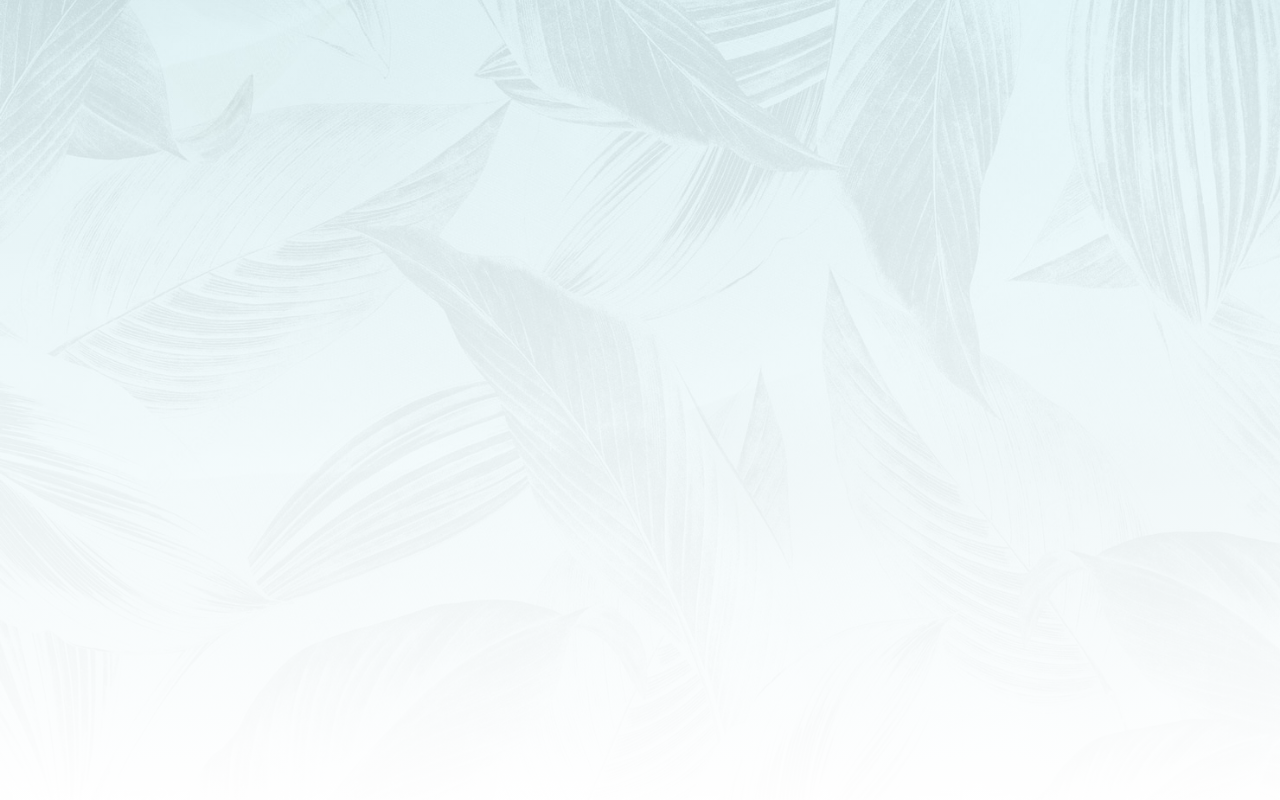
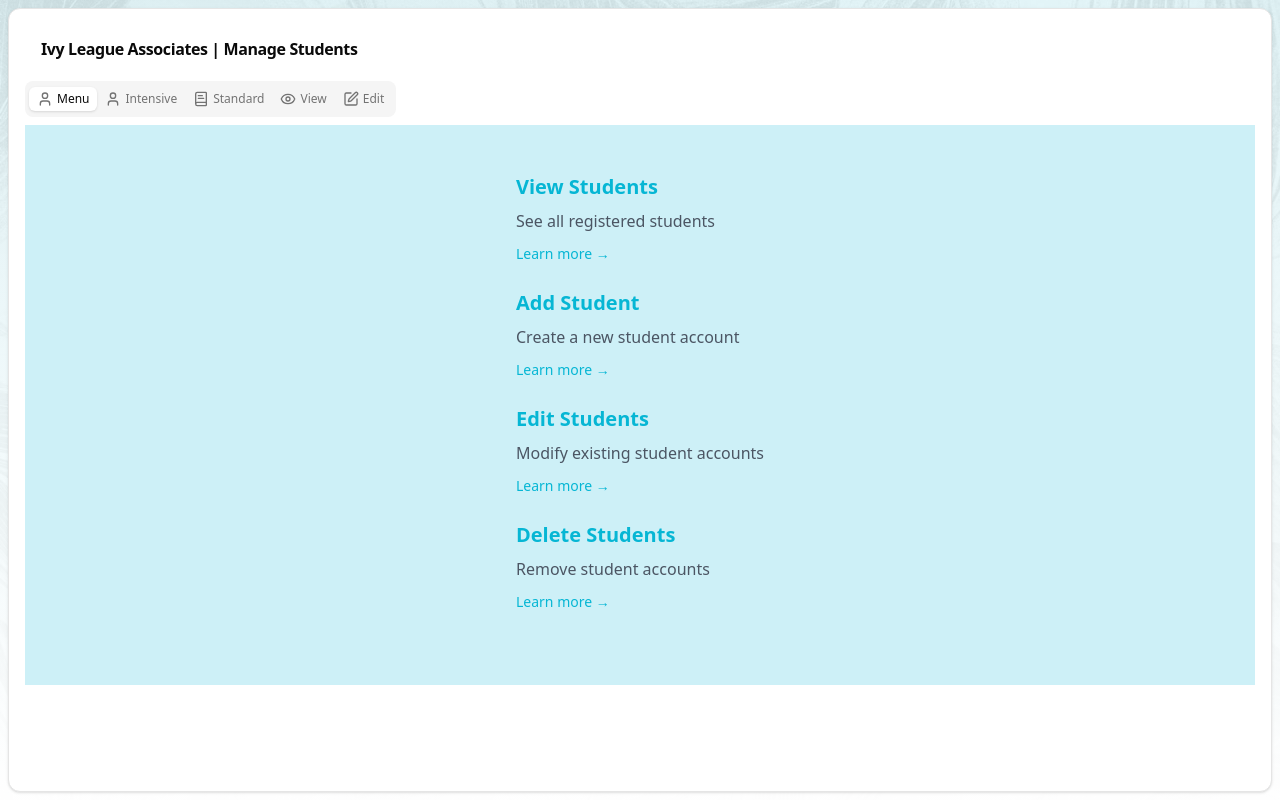
Before and after one commit to ojutalayomi/ivy-league, a React (Vite) app: page /manage-students in a window 1280 px wide. Before the commit this address had no page. Built offline with nearby package versions, Linux system fonts and the light colour scheme.

Commit message:
Refactor routing and component structure: replace ManageUsers with ManageStudents and add Menu component
- Updated routing in App.tsx to reflect new student management structure.
- Removed ManageUsers component and replaced it with ManageStudents.
- Introduced Menu component for improved navigation.

```diff
--- a/src/App.tsx
+++ b/src/App.tsx
@@ -1,4 +1,5 @@
-import ManageUsers from './pages/ManageUsers'
+import ManageStudents from './pages/ManageStudents'
+import Menu from './pages/Menu'
 import SignIn from './pages/SignIn'
 import SignUp from './pages/SignUp'
 import * as reactRouterDom from 'react-router-dom'
@@ -21,8 +22,8 @@
   return (
     <div className="w-screen h-screen bg-greybg-light-gradient bg-cover bg-center bg-no-repeat ">
       <reactRouterDom.Routes location={backgroundLocation || location}>
-        <reactRouterDom.Route path="/" element={<SignIn />} />
-        <reactRouterDom.Route path="/manage-users/*" element={<ManageUsers />} />
+        <reactRouterDom.Route path="/" element={<Menu />} />
+        <reactRouterDom.Route path="/manage-students/*" element={<ManageStudents />} />
         <reactRouterDom.Route path="/accounts/signin" element={<SignIn />} />
         <reactRouterDom.Route path="/accounts/signup" element={<SignUp />} />
       </reactRouterDom.Routes>
--- a/src/pages/ManageUsers.tsx
+++ b/src/pages/ManageStudents.tsx
@@ -2,17 +2,19 @@
 import { Card, CardContent, CardHeader, CardTitle } from '@/components/ui/card';
 import { Tabs, TabsContent, TabsList, TabsTrigger } from "@/components/ui/tabs"
 import { students } from '@/lib/data';
-import { BookText, ChevronDown, ChevronUp, EditIcon, UserIcon } from 'lucide-react';
-import { Route, Routes, useLocation, useNavigate } from 'react-router-dom';
+import { BookText, ChevronDown, ChevronUp, EditIcon, EyeIcon, UserIcon } from 'lucide-react';
+import { Link, Route, Routes, useLocation, useNavigate } from 'react-router-dom';
 import { Avatar, AvatarFallback } from '@/components/ui/avatar';
 import { Student } from '@/lib/types';
 import { useState } from 'react';
 import { Input } from '@/components/ui/input';
+import ManageStudentsMenu from './ManageStudentsMenu';
 
-export default function ManageUsers() {
+export default function ManageStudents() {
     const location = useLocation()
     const navigate = useNavigate()
     const type = location.pathname.split('/').pop()
+    console.log(location.pathname, type)
 
     return (
         <div className='flex'>
@@ -21,23 +23,69 @@
                     <CardTitle>Ivy League Associates | Manage Students</CardTitle>
                 </CardHeader>
                 <CardContent className='px-2'>
-                    <Tabs defaultValue={type || 'intensive'} value={type || 'intensive'} onValueChange={(value) => navigate(`/manage-users/${value}`)}>
+                    <Tabs defaultValue={'menu'} onValueChange={(value) => navigate(`/manage-students/${value}`)}>
                         <TabsList className="justify-around">
-                            <TabsTrigger className="px-2 text-xs" value="intensive" onClick={() => navigate('/manage-users/intensive')}>
+                            <TabsTrigger className="px-2 text-xs" value="menu" onClick={() => navigate('/manage-students')}>
+                                <UserIcon className="size-4 text-muted-foreground mr-1" />
+                                Menu
+                            </TabsTrigger>
+                            <TabsTrigger className="px-2 text-xs" value="intensive" onClick={() => navigate('/manage-students/intensive')}>
                                 <UserIcon className="size-4 text-muted-foreground mr-1" />
                                 Intensive
                             </TabsTrigger>
-                            <TabsTrigger className="px-2 text-xs" value="standard" onClick={() => navigate('/manage-users/standard')}>
+                            <TabsTrigger className="px-2 text-xs" value="standard" onClick={() => navigate('/manage-students/standard')}>
                                 <BookText className="size-4 text-muted-foreground mr-1" />
                                 Standard
                             </TabsTrigger>
+                            <TabsTrigger className="px-2 text-xs" value="view" onClick={() => navigate('/manage-students/view')}>
+                                <EyeIcon className="size-4 text-muted-foreground mr-1" />
+                                View
+                            </TabsTrigger>
+                            <TabsTrigger className="px-2 text-xs" value="edit" onClick={() => navigate('/manage-students/edit')}>
+                                <EditIcon className="size-4 text-muted-foreground mr-1" />
+                                Edit
+                            </TabsTrigger>
                         </TabsList>
                         <Routes>
-                            <Route path="/" element={<div>Manage Users</div>} />
-                            <Route path="/:type" element={
-                                <TabsContent value={type || 'intensive'}>
+                            <Route path="" element={
+                                <TabsContent value="menu">
+                                    <ManageStudentsMenu />
+                                </TabsContent>
+                            } />
+                            <Route path="intensive" element={
+                                <TabsContent value="intensive">
                                     <StudentList />
-                                </TabsContent>} />
+                                </TabsContent>
+                            } />
+                            <Route path="standard" element={
+                                <TabsContent value="standard">
+                                    <StudentList />
+                                </TabsContent>
+                            } />
+                            <Route path="view" element={
+                                <TabsContent value="view">
+                                    <StudentList />
+                                </TabsContent>
+                            } />
+                            <Route path="add" element={
+                                <TabsContent value="add">
+                                    <StudentList />
+                                </TabsContent>
+                            } />
+                            <Route path="edit/*" element={
+                                <Routes>
+                                    <Route path=":registrationNumber" element={
+                                        <TabsContent value="edit">
+                                            <StudentList />
+                                        </TabsContent>
+                                    } />
+                                </Routes>
+                            } />
+                            <Route path="delete" element={
+                                <TabsContent value="delete">
+                                    <StudentList />
+                                </TabsContent>
+                            } />
                         </Routes>
                     </Tabs>
                 </CardContent>
@@ -95,9 +143,11 @@
                             </p>
                         </div>
                         <div className="flex items-center gap-2">
-                            <Button variant="outline" size="icon">
-                                <EditIcon className="size-4" />
-                            </Button>
+                            <Link to={`/manage-students/edit/${student.registrationNumber}`}>
+                                <Button variant="outline" size="icon">
+                                    <EditIcon className="size-4" />
+                                </Button>
+                            </Link>
                         </div>
                     </div>
 
--- /dev/null
+++ b/src/pages/ManageStudentsMenu.tsx
@@ -0,0 +1,69 @@
+import { Link } from "react-router-dom"
+
+/**
+ * ManageStudentsMenu Component
+ *
+ * A component that displays a menu for managing students in the Ivy League Associates system.
+ *
+ * Features:
+ * - Displays a welcoming interface with the Ivy League Associates logo
+ * - Provides navigation options for different student management tasks
+ * - Responsive design that adapts to different screen sizes
+ *
+ * Menu Options:
+ * - View Students: See a list of all students in the system
+ * - Add Student: Create a new student account
+ * - Edit Students: Modify existing student accounts
+ * - Delete Students: Remove student accounts from the system
+ */
+export default function ManageStudentsMenu() {
+  const menuItems = [
+    {
+      title: "View Students",
+      description: "See all registered students",
+      path: "/manage-students/view"
+    },
+    {
+      title: "Add Student",
+      description: "Create a new student account",
+      path: "/manage-students/add"
+    },
+    {
+      title: "Edit Students",
+      description: "Modify existing student accounts",
+      path: "/manage-students/edit"
+    },
+    {
+      title: "Delete Students",
+      description: "Remove student accounts",
+      path: "/manage-students/delete"
+    }
+  ]
+
+  return (
+    <div className={`flex flex-1 flex-col items-center justify-center px-6 py-12 lg:px-8 bg-cyan-500/20`}>
+
+      <div className="prose dark:prose-invert max-w-none">
+        {menuItems.map((item, index) => (
+          <article key={index} className="mb-6">
+            <h3 className="text-xl font-bold mb-2">
+              <Link
+                to={item.path}
+                className="text-cyan-500 hover:text-cyan-600 no-underline"
+              >
+                {item.title}
+              </Link>
+            </h3>
+            <p className="text-gray-600 dark:text-gray-300 mb-2">{item.description}</p>
+            <Link
+              to={item.path}
+              className="text-sm text-cyan-500 hover:text-cyan-600"
+            >
+              Learn more →
+            </Link>
+          </article>
+        ))}
+      </div>
+    </div>
+  )
+}
--- /dev/null
+++ b/src/pages/Menu.tsx
@@ -0,0 +1,61 @@
+import { Card, CardContent, CardDescription, CardHeader, CardTitle } from "@/components/ui/card"
+import { UsersRound } from "lucide-react"
+import { Link } from "react-router-dom"
+import Logo from "@/assets/ivyLight.jpeg"
+
+export default function Menu() {
+  const menuItems = [
+    {
+      title: "Sign In",
+      description: "Access your account",
+      path: "/accounts/signin"
+    },
+    {
+      title: "Sign Up",
+      description: "Create a new account",
+      path: "/accounts/signup"
+    },
+    {
+      title: "Manage Students",
+      description: "Manage students",
+      path: "/manage-students/"
+    }
+  ]
+
+  return (
+    <div className={`bg-greybg-light-gradient bg-cover bg-center bg-no-repeat flex min-h-full flex-1 flex-col items-center justify-center px-6 py-12 lg:px-8 bg-cyan-500/20`}>
+      <Card className="min-[641px]:min-w-[640px] mx-auto">
+        <CardHeader>
+          <CardTitle className="text-2xl/9 font-bold tracking-tight text-center text-cyan-500">Welcome to Ivy League Associates</CardTitle>
+          <CardDescription className="text-center text-muted-foreground">Please select an option to continue</CardDescription>
+        </CardHeader>
+        <CardContent className="flex max-[640px]:flex-wrap gap-2 items-center justify-center">
+          <div className="max-[640px]:flex hidden items-center justify-center gap-2 sm:mx-auto sm:w-full sm:max-w-sm">
+            <div className="flex aspect-square size-8 items-center justify-center rounded-lg bg-sidebar-primary text-sidebar-primary-foreground">
+              <UsersRound className="size-4" />
+            </div>
+            <span className="truncate text-xl font-semibold">IVY LEAGUE ASSOCIATES</span>
+          </div>
+          <div className="max-[640px]:hidden flex sm:w-full sm:h-full sm:max-w-sm">
+            <img src={Logo} alt="Ivy League" className="w-80 h-80 mx-auto" />
+          </div>
+
+          <div className="max-[640px]:mt-8 sm:w-full sm:max-w-sm">
+            <div className="grid gap-4">
+              {menuItems.map((item, index) => (
+                <Link
+                  key={index}
+                  to={item.path}
+                  className="block p-6 bg-white border border-gray-200 rounded-lg shadow hover:bg-gray-100 dark:bg-gray-800 dark:border-gray-700 dark:hover:bg-gray-700"
+                >
+                  <h5 className="mb-2 text-xl font-bold tracking-tight text-gray-900 dark:text-white">{item.title}</h5>
+                  <p className="font-normal text-gray-700 dark:text-gray-400">{item.description}</p>
+                </Link>
+              ))}
+            </div>
+          </div>
+        </CardContent>
+      </Card>
+    </div>
+  )
+}
```
